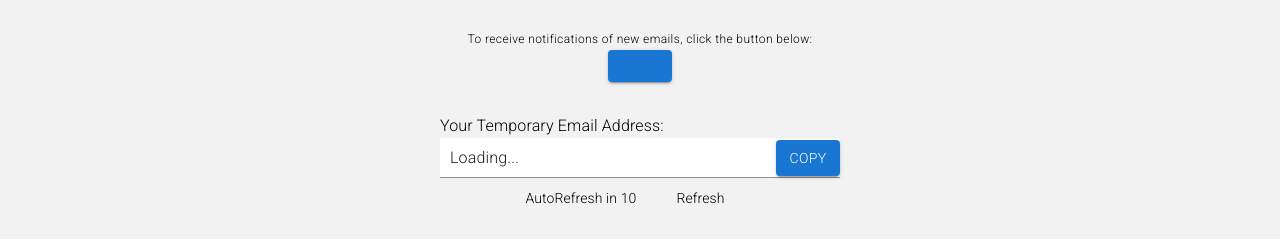
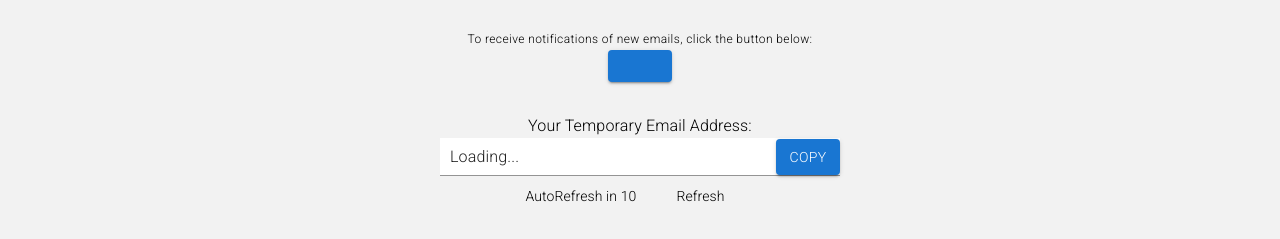
Before and after one commit to keilamadap/dropmail, a React (Create React App) app: page / in a window 1280 px wide. Shown: the top 239 px of the page. Built offline with nearby package versions, Linux system fonts and the light colour scheme; no server answers; some icons are missing.

Commit message:
clean non used variables

```diff
--- a/src/components/TemporaryMail/TemporaryMail.tsx
+++ b/src/components/TemporaryMail/TemporaryMail.tsx
@@ -1,4 +1,4 @@
-import { Button, Stack, Typography } from "@mui/material";
+import { Button, Typography } from "@mui/material";
 import { Icon } from "@iconify/react";
 import * as S from "./styles";
 import { useEffect, useState } from "react";
@@ -41,7 +41,6 @@ const TemporaryEmail = ({
 
   return (
     <S.Container>
-      <Stack>
       <Typography variant="body1">Your Temporary Email Address:</Typography>
 
       <S.Span>
@@ -62,9 +61,7 @@ const TemporaryEmail = ({
         />
       </S.Span>
 
-        {isCopied && (
-          <SimpleSnackbar setIsOpen={setIsCopied} isOpen={isCopied} />
-        )}
+      {isCopied && <SimpleSnackbar setIsOpen={setIsCopied} isOpen={isCopied} />}
 
       <S.StyledDiv $ismobile={mobile ? true : undefined}>
         <S.Span>
@@ -85,7 +82,6 @@ const TemporaryEmail = ({
           />
         </S.Span>
       </S.StyledDiv>
-      </Stack>
     </S.Container>
   );
 };
--- a/src/components/TemporaryMail/styles.ts
+++ b/src/components/TemporaryMail/styles.ts
@@ -1,5 +1,5 @@
 import styled from "styled-components";
-import { Input, Stack, TextField, Button } from "@mui/material";
+import { Input, Stack } from "@mui/material";
 
 interface MainStyleProps {
   $ismobile: boolean | undefined;
@@ -35,7 +35,7 @@ export const StyledDiv = styled.div<MainStyleProps>`
 
 export const StyledInput = styled(Input)<MainStyleProps>`
   width: 400px;
-  height: 40px;
+  height: 38px;
   padding-left: 10px;
   background: #fff;
   ${(props) =>
```
Lines whose indentation alone changed are shown as unchanged.
